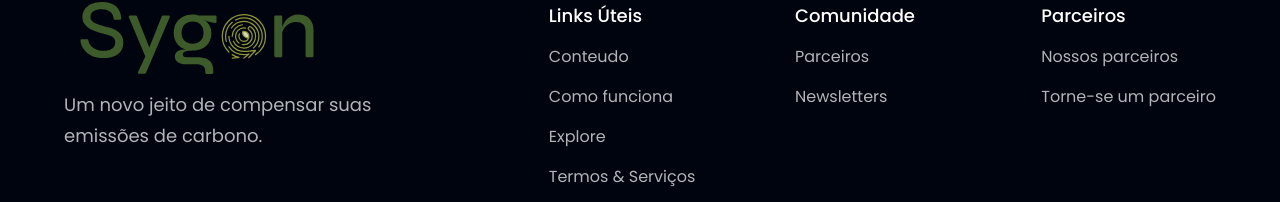
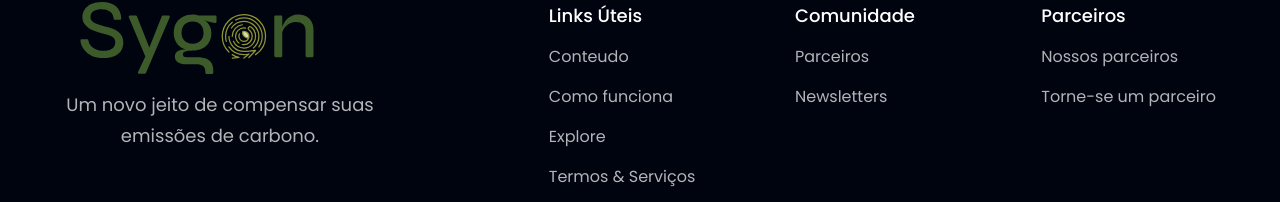
Before and after one commit to kiqsmg/Sygon, a React (Vite) app in the folder landingPage/Sygo_landingPage/: page / in a window 1280 px wide. Shown: the part 4770-4972 px from the top of the page. Built offline with nearby package versions, Linux system fonts and the light colour scheme.

Commit message:
Change slogan text centering

```diff
--- a/landingPage/Sygo_landingPage/src/components/Footer.jsx
+++ b/landingPage/Sygo_landingPage/src/components/Footer.jsx
@@ -9,7 +9,7 @@ const Footer = () => (
       <div className="flex-1 flex flex-col justify-start mr-10">
         <img src={logosygon} alt="logo vortex" className="w-[266px] h-[72px] object-contain"/>
 
-        <p className={`${styles.paragraph} mt-4 max-w-[312px]`}>
+        <p className={`${styles.paragraph} mt-4 max-w-[312px] text-center`}>
           Um novo jeito de compensar suas emissões de carbono.
         </p>
       </div>
```
